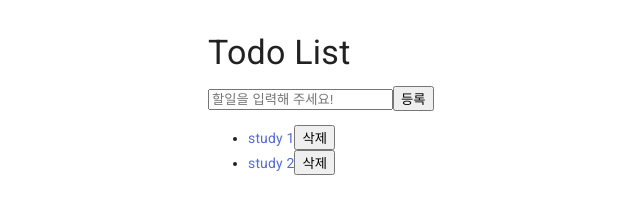
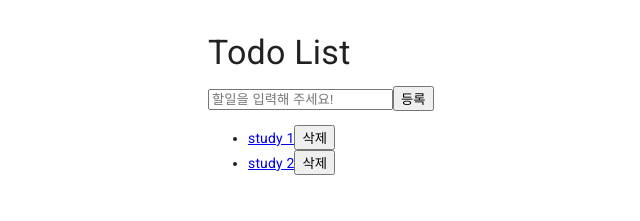
Before and after one commit to devSujinKim/fc_project, a Next.js app: page / in a window 1280 px wide. Shown: the top 221 px of the page, without its empty margins (156-796 px from the left). Built offline with nearby package versions, Linux system fonts and the light colour scheme; data requests are answered from the project's data file.

Commit message:
link 변경

```diff
--- a/src/components/TodoList.tsx
+++ b/src/components/TodoList.tsx
@@ -1,6 +1,5 @@
 import React, { useState, useEffect } from 'react';
 import axios from 'axios';
-import Link from './Link';
 import { BASE_URL } from '../constants/urls';
 
 axios.defaults.baseURL = BASE_URL;
@@ -73,7 +72,7 @@ const TodoList = () => {
       <ul>
         {todos.map((todo: Todo) => (
           <li key={todo.id}>
-            <Link href={`/todos/${todo.id}`}>{todo.text}</Link>
+            <a href={`/todos/${todo.id}`}>{todo.text}</a>
             <button onClick={() => onRemove(todo.id)}>삭제</button>
           </li>
         ))}
```
